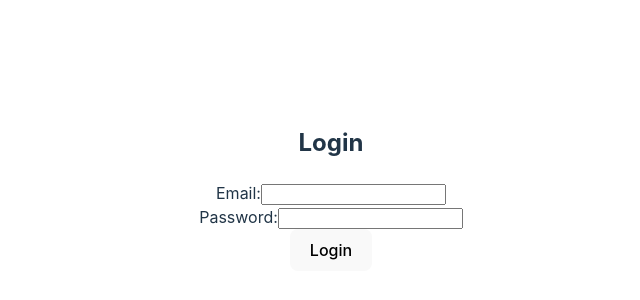
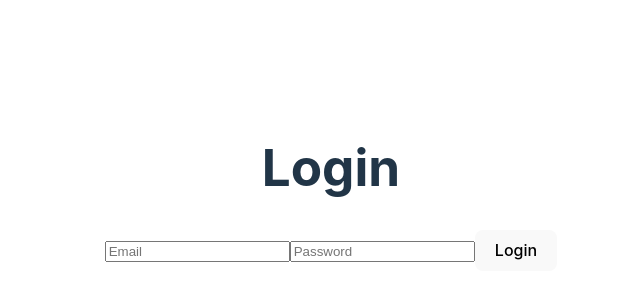
Before and after one commit to MoinRauf/resourcehive, a React (Vite) app in the folder frontend/: page / in a window 1280 px wide. Shown: the part 212-512 px from the top of the page, without its empty margins (309-949 px from the left). Built offline with nearby package versions, Linux system fonts and the light colour scheme.

Commit message:
fix login error

```diff
--- a/frontend/src/pages/home/HomePage.jsx
+++ b/frontend/src/pages/home/HomePage.jsx
@@ -4,75 +4,49 @@ import axios from "axios";
 const HomePage = () => {
   const [email, setEmail] = useState("");
   const [password, setPassword] = useState("");
-  const [errors, setErrors] = useState({});
-
-  const validateForm = () => {
-    const newErrors = {};
-    if (!email) {
-      newErrors.email = "Email is required";
-    } else if (!/\S+@\S+\.\S+/.test(email)) {
-      newErrors.email = "Email is invalid";
-    }
-    if (!password) {
-      newErrors.password = "Password is required";
-    } else if (password.length < 6) {
-      newErrors.password = "Password must be at least 6 characters";
-    }
-    return newErrors;
-  };
 
   const handleSubmit = async (event) => {
     event.preventDefault();
-    const validationErrors = validateForm();
-
-    if (Object.keys(validationErrors).length > 0) {
-      setErrors(validationErrors);
-      return;
-    }
 
     try {
       const response = await axios.post(
-        "https://resourcehive-b.vercel.app//login",
+        "https://resourcehive-b.vercel.app/api/v1/users/login",
         {
           email,
           password,
+        },
+        {
+          withCredentials: true, // Ensures that cookies are included in the request
+          headers: {
+            "Content-Type": "application/json", // Required for JSON requests
+          },
         }
       );
+
       console.log("Login successful:", response.data);
       // Handle successful login (e.g., redirect or update state)
     } catch (error) {
-      console.error("Login failed:", error.response?.data || error.message);
-      setErrors({ submit: "Login failed. Please check your credentials." });
+      console.error("Login failed:", error);
+      // Handle login failure (e.g., show an error message)
     }
   };
 
   return (
     <div>
-      <h2>Login</h2>
+      <h1>Login</h1>
       <form onSubmit={handleSubmit}>
-        <div>
-          <label>Email:</label>
         <input
           type="email"
+          placeholder="Email"
           value={email}
           onChange={(e) => setEmail(e.target.value)}
-            required
         />
-          {errors.email && <span style={{ color: "red" }}>{errors.email}</span>}
-        </div>
-        <div>
-          <label>Password:</label>
         <input
           type="password"
+          placeholder="Password"
           value={password}
           onChange={(e) => setPassword(e.target.value)}
-            required
         />
-          {errors.password && (
-            <span style={{ color: "red" }}>{errors.password}</span>
-          )}
-        </div>
-        {errors.submit && <span style={{ color: "red" }}>{errors.submit}</span>}
         <button type="submit">Login</button>
       </form>
     </div>
```
Also changed, not shown: 1 other file (tests, documents, lock files or other folders). Lines whose indentation alone changed are shown as unchanged.
